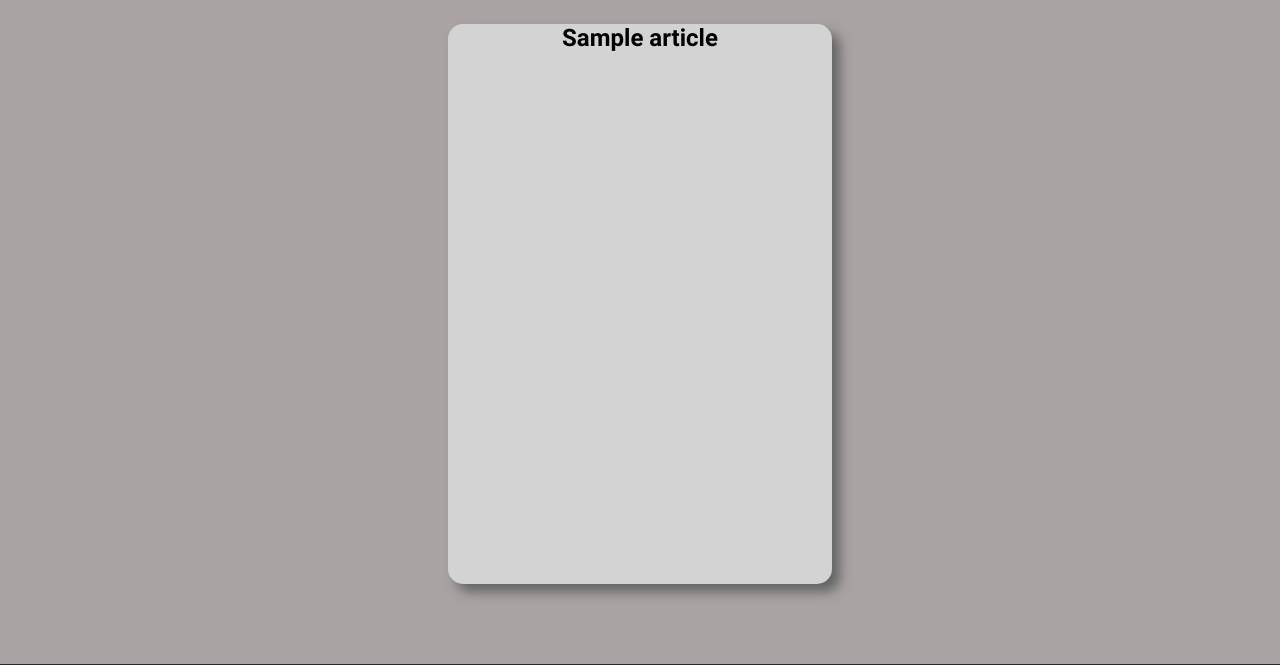
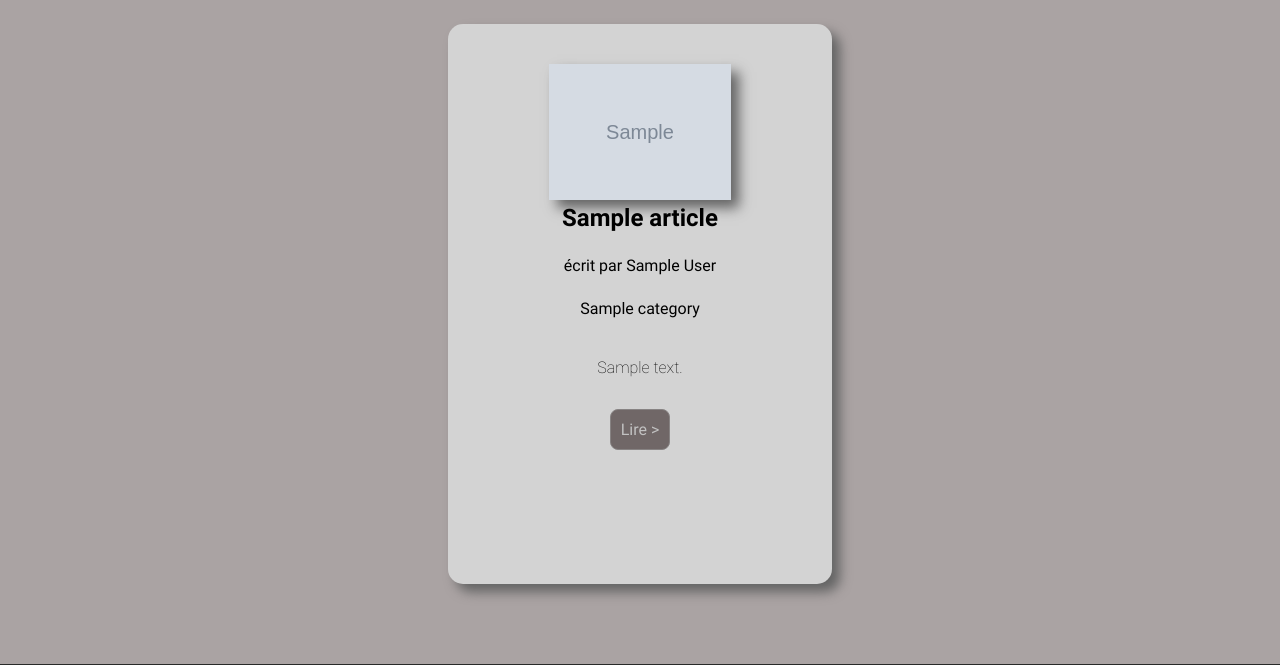
Before and after one commit to Gaeram/deep-space, a Symfony app: template templates/search_articles.html.twig in a window 1280 px wide. Shown: the part 98-763 px from the top of the page. Run offline with Twig, Linux system fonts and the light colour scheme; the template is opened without the code that fills it: most values are stand-ins (such as "Sample title", 1, 10 or a date in 2020); grey boxes marked "Sample" are stand-in pictures; some libraries are stand-ins or nearby versions.

Commit message:
full article search functionnality is okay

```diff
--- a/src/Repository/ArticleRepository.php
+++ b/src/Repository/ArticleRepository.php
@@ -47,7 +47,7 @@ class ArticleRepository extends ServiceEntityRepository
         $qb = $this->createQueryBuilder('article');
 
         // Je l'utilise pour faire un select sur la table articles
-        $query = $qb->select('article.title')
+        $query = $qb->select('article')
             // je récupère les article.html.twig dont le titre correspond
             // à :search
             ->where('article.title LIKE :search')
--- a/templates/search_articles.html.twig
+++ b/templates/search_articles.html.twig
@@ -3,7 +3,12 @@
 {% block main %}
     {% for article in articles %}
         <article class="list">
+            <img class="list-img" src="{{asset('uploads/images/'~ article.image)}}" alt="{{ article.title }}">
             <h2>{{ article.title }}</h2>
+            <p class="subtitle"> écrit par {{ article.author }}</p>
+            <p class="subtitle">{{ article.category.title }}</p>
+            <p class="description">{{ article.description }}</p>
+            <a class="button-boxes" href="{{ path('article-page', {'id': article.id}) }}">Lire <span class="chevron">></span></a>
         </article>
     {% endfor %}
 {% endblock %}
```
